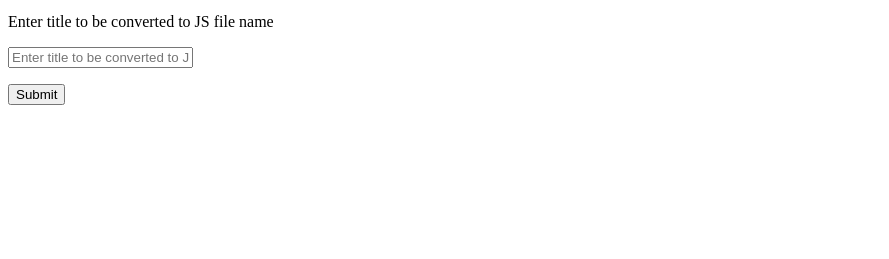
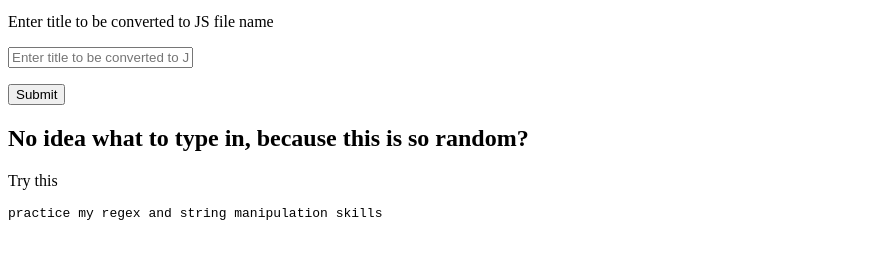
Before and after one commit to misterhtmlcss/title-to-url-converter, a plain HTML site: page index.html in a window 1280 px wide. Shown: the part 101-360 px from the top of the page, without its empty margins (0-889 px from the left). Drawn offline with Linux system fonts and the light colour scheme.

Commit message:
added an h2 and pre tags to help people experiment with the application

```diff
--- a/index.html
+++ b/index.html
@@ -12,6 +12,9 @@
       <p><input type="text" name="title" id="inputbox" placeholder="Enter title to be converted to JS file name" /></p>
       <input type="submit" value="Submit">
     </form>
+
+    <h2> No idea what to type in, because this is so random?</h2>
+    <p>Try this <pre>practice my regex and string manipulation skills</pre><p>
 
 
 
```
